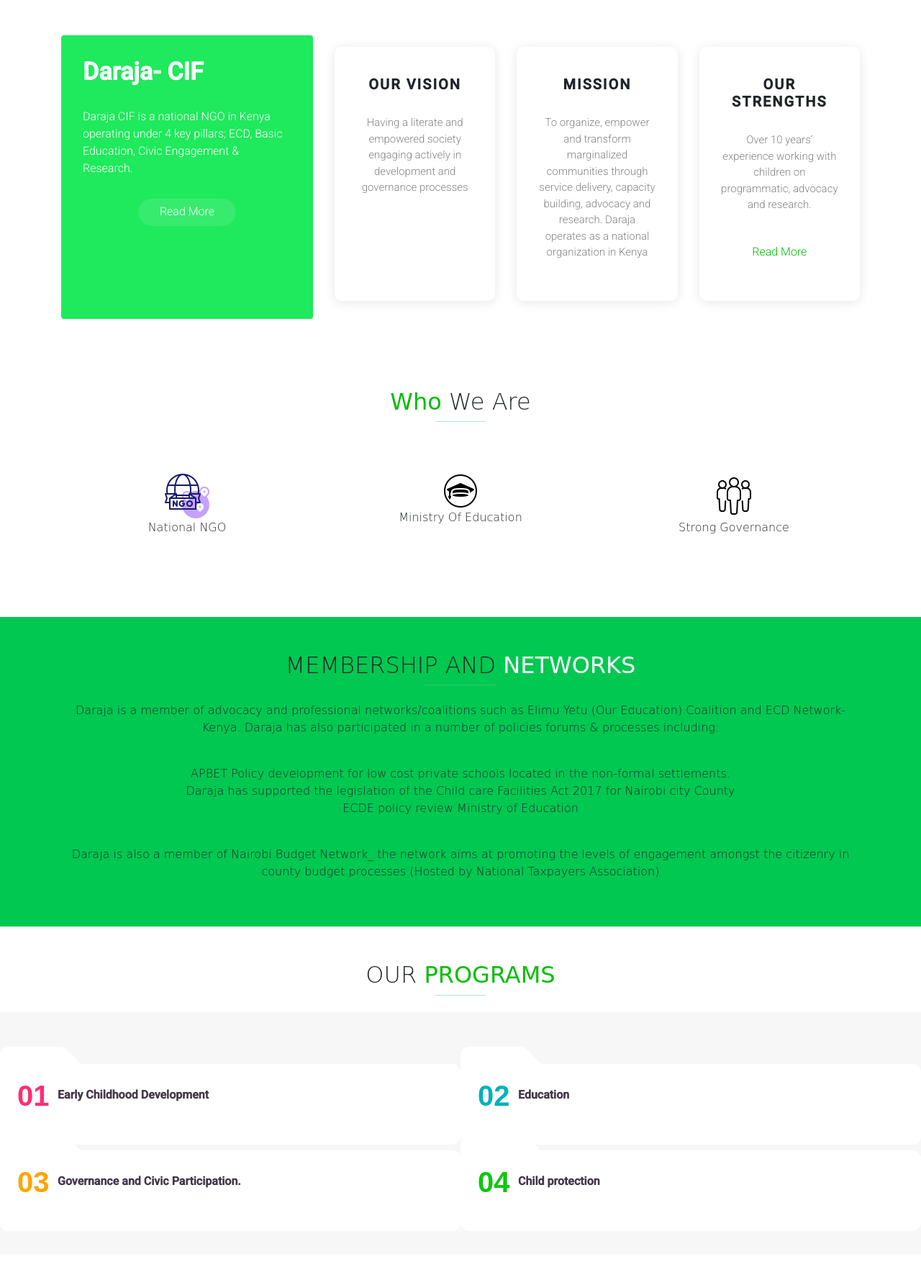
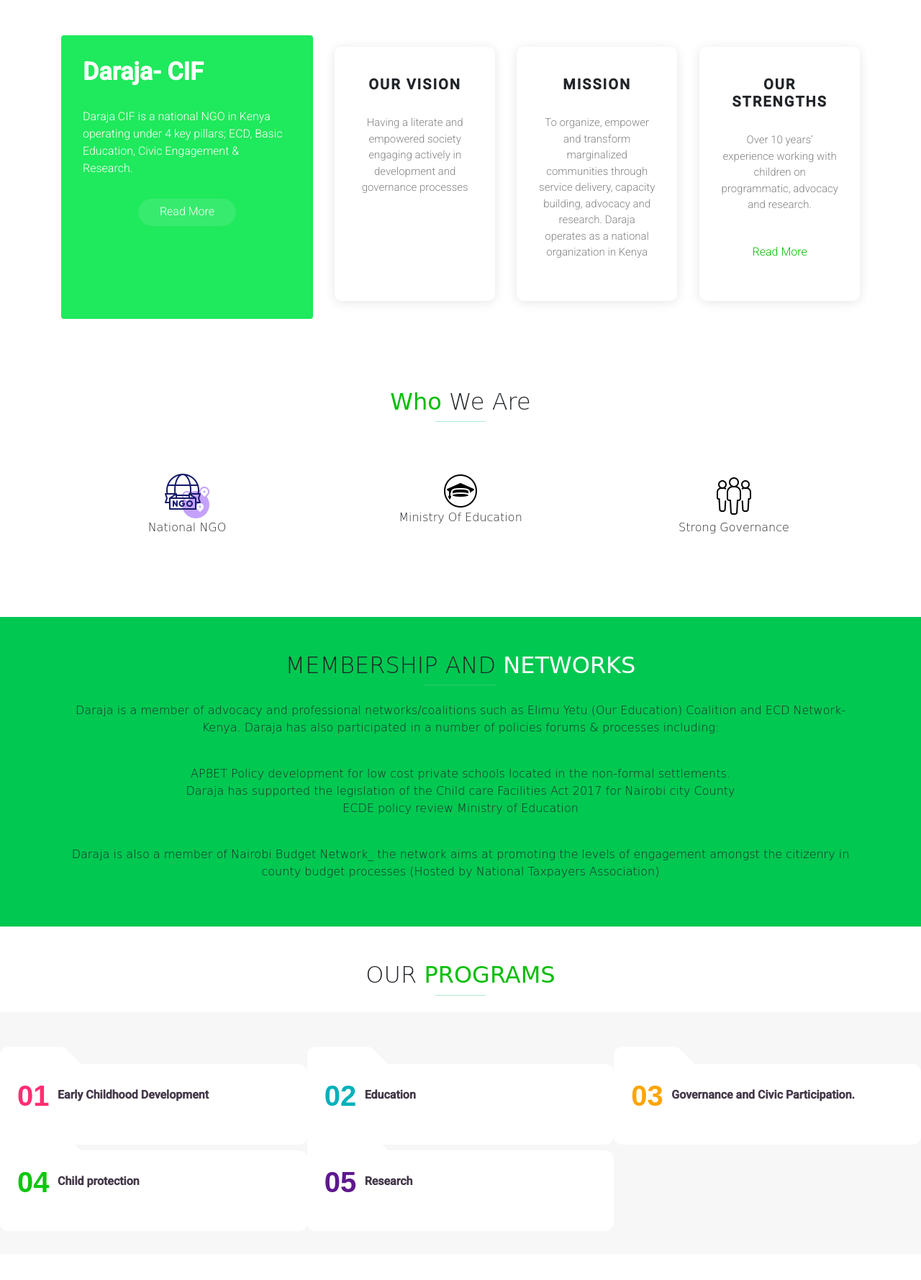
Before and after one commit to juma-moringa/Daraja-CIF, a Django app: page /about/ in a window 1280 px wide. Shown: the part 354-2132 px from the top of the page at 72% size. Run offline with Django 3.2, Linux system fonts and the light colour scheme; some libraries are stand-ins or nearby versions; some web fonts are replaced.

Commit message:
remove typos and add exact images

```diff
--- a/darajacifapp/templates/contactus.html
+++ b/darajacifapp/templates/contactus.html
@@ -231,7 +231,7 @@
                     <ul class="get_say_info_sec">
                         <li>
                             <i class="fa fa-envelope"></i>
-                            <a href="mailto:info@daracif.org">info@daracif.org.com</a>
+                            <a href="mailto:info@daracif.org">darajacivic@gmail.com</a>
                         </li>
                         <li>
                             <i class="fa fa-phone"></i>
--- a/darajacifapp/templates/footer.html
+++ b/darajacifapp/templates/footer.html
@@ -50,7 +50,7 @@
                     <p><i class="fa fa-map-marker"></i> P.O Box 6570 – 00100 – Nairobi, Kenya</p>
                     <p><i class="fa fa-phone"></i> +254720299100 / +2547734950877 </p>
                     <p><i class="fa fa-envelope"></i> darajacivic@gmail.com</p>
-                    <p><i class="fa fa-envelope"></i> info@darajacif.org.com</p>
+                    <!-- <p><i class="fa fa-envelope"></i> info@darajacif.org.com</p> -->
                 </div>
 
             </div>
--- a/darajacifapp/templates/programsection.html
+++ b/darajacifapp/templates/programsection.html
@@ -7,7 +7,7 @@
 </div>
 <section class="programs pt-5 pb-5">
     <div class="container-fluid ">
-        <div class="row row-cols-1 row-cols-md-1 row-cols-lg-2 g-4">
+        <div class="row row-cols-1 row-cols-md-1 row-cols-lg-3 g-4">
             <label class="accordion accordion--1" for="open-1">
                 <input class="accordion__open" id="open-1" type="radio" name="acoordion-1">
                 <input class="accordion__close" id="close-1" type="radio" name="acoordion-1">
@@ -109,8 +109,26 @@
                     <span class="accordion__buttonText">Close</span>
                 </label>
             </label>
+            <label class="accordion accordion--5" for="open-5">
+                <input class="accordion__open" id="open-5" type="radio" name="acoordion-5">
+                <input class="accordion__close" id="close-5" type="radio" name="acoordion-5">
+                <div class="accordion__tab"></div>
+                <div class="accordion__wrapper">
+                    <dl class="accordion__box">
+                        <dt class="accordion__patition">
+                            <span class="accordion__number">05</span>
+                            <span class="accordion__title">Research</span>
+                        </dt>
+                        <dd class="accordion__text">Daraja focuses on Research as a thematic area where our research work revolves around community mapping, mapping of ECD/baby care centers, data collection and documentation of best practices. Daraja also works with the Research consultants, research assistants and data analysist in realization of its research work.
+                            This research work cuts across the Governance, Basic Education and ECD programmes to improve the effectiveness of its projects/programs and also ensure judicious use of resources.
+                    </dl>
+                </div>
+                <label for="close-5" class="accordion__button">
+                    <span class="accordion__buttonText">Close</span>
+                </label>
+            </label>
         </div>
     </div>
-    </div>
+
 </section>
 {% endblock %}
--- a/static/css/program.css
+++ b/static/css/program.css
@@ -18,17 +18,19 @@
 .accordion--1 {
     --color: #ff2e71;
 }
-
 .accordion--2 {
     --color: #00b1b9;
 }
-
 .accordion--3 {
     --color: #ffa400;
 }
 .accordion--4 {
     --color: #0dc70d;
 }
+.accordion--5 {
+    --color: #5e188d;
+}
+
 
 .accordion {
     position: relative;
```
Also changed, not shown: darajacifapp/templates/index.html (+5 -5 lines), static/assets/img/landgv1.jpeg (added), static/assets/img/pic1.jpg (added).
